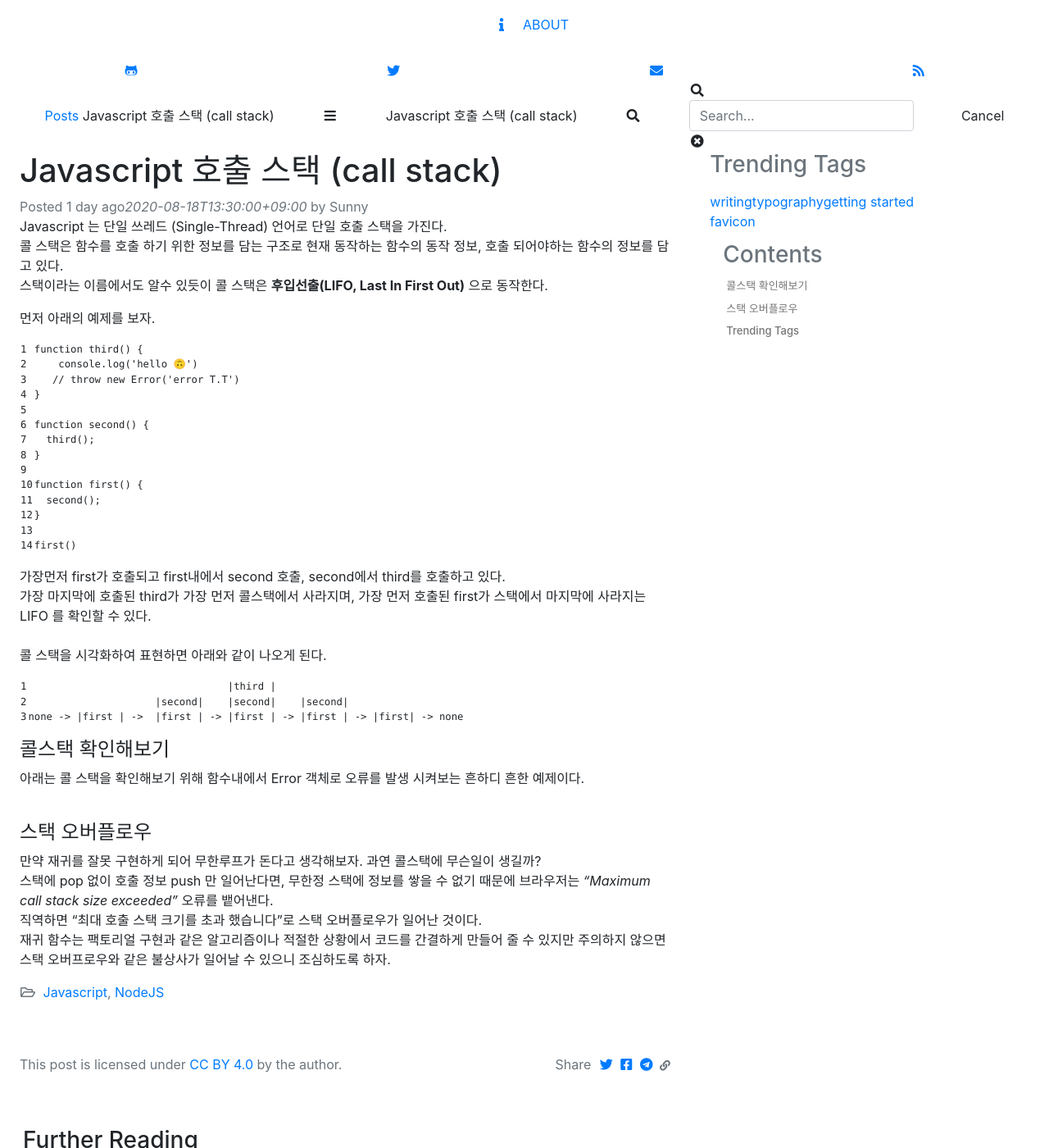
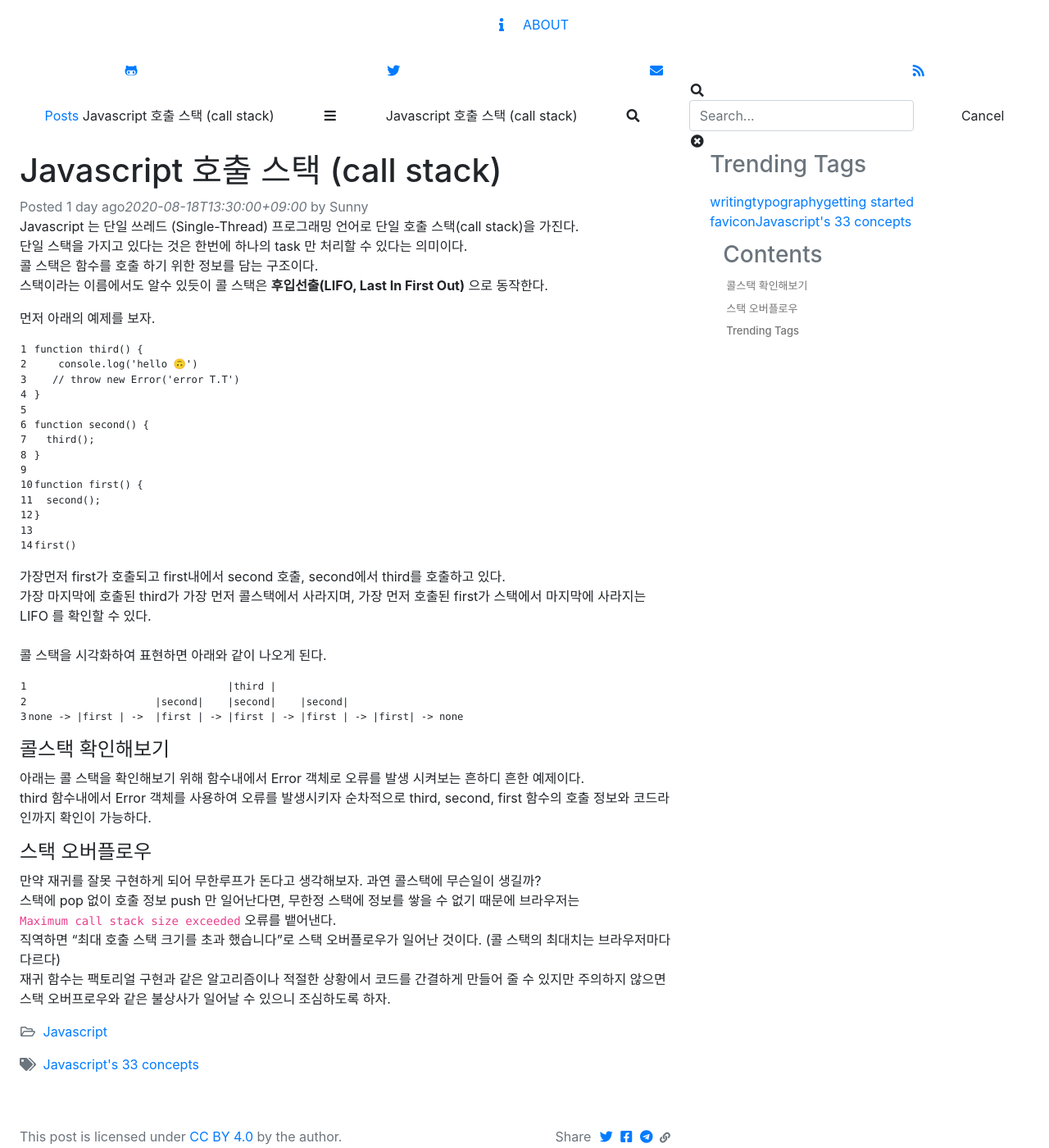
Before and after one commit to Sunny921/sunny4823.github.io, a Jekyll site: the page built from _posts/2020-08-18-callstack.markdown, in a window 1280 px wide and 1400 px high, scrolled down 514 px. Shown: the whole window at 82% size. Built offline with Jekyll 4.4.1, drawn with Linux system fonts in a browser that asks for light colours; nearby versions of some CDN libraries; comment, search, counter and statistics services are not loaded; some of the changed text lies outside the part shown.

Commit message:
[post] Javascript 콜스택 2차 수정

```diff
--- a/_posts/2020-08-18-callstack.markdown
+++ b/_posts/2020-08-18-callstack.markdown
@@ -2,11 +2,13 @@
 layout: post
 title:  "Javascript 호출 스택 (call stack)"
 date:   2020-08-18 10:00:00 +0530
-categories: Javascript NodeJS
+categories: [Javascript]
+tags: [Javascript's 33 concepts]
 comments: true
 ---
-Javascript 는 단일 쓰레드 (Single-Thread) 언어로 단일 호출 스택을 가진다.<br/>
-콜 스택은 함수를 호출 하기 위한 정보를 담는 구조로 현재 동작하는 함수의 동작 정보, 호출 되어야하는 함수의 정보를 담고 있다.<br/>
+Javascript 는 단일 쓰레드 (Single-Thread) 프로그래밍 언어로 단일 호출 스택(call stack)을 가진다.<br/>
+단일 스택을 가지고 있다는 것은 한번에 하나의 task 만 처리할 수 있다는 의미이다.<br/>
+콜 스택은 함수를 호출 하기 위한 정보를 담는 구조이다.<br/>
 스택이라는 이름에서도 알수 있듯이 콜 스택은 __후입선출(LIFO, Last In First Out)__ 으로 동작한다.<br/>
 
 먼저 아래의 예제를 보자.<br/>
@@ -39,11 +41,13 @@
 
 #### 콜스택 확인해보기
 아래는 콜 스택을 확인해보기 위해 함수내에서 Error 객체로 오류를 발생 시켜보는 흔하디 흔한 예제이다.<br/>
+third 함수내에서 Error 객체를 사용하여 오류를 발생시키자 순차적으로 third, second, first 함수의 호출 정보와 코드라인까지 확인이 가능하다.
 ![오류발생 스택 트레이스](/assets/post/0818-callstack-01.png)
 
 
 #### 스택 오버플로우
 만약 재귀를 잘못 구현하게 되어 무한루프가 돈다고 생각해보자. 과연 콜스택에 무슨일이 생길까?<br/>
-스택에 pop 없이 호출 정보 push 만 일어난다면, 무한정 스택에 정보를 쌓을 수 없기 때문에 브라우저는 *"Maximum call stack size exceeded"* 오류를 뱉어낸다.<br/>
-직역하면 "최대 호출 스택 크기를 초과 했습니다"로 스택 오버플로우가 일어난 것이다.<br/>
+스택에 pop 없이 호출 정보 push 만 일어난다면, 무한정 스택에 정보를 쌓을 수 없기 때문에 브라우저는 <br/>
+`Maximum call stack size exceeded` 오류를 뱉어낸다.<br/>
+직역하면 "최대 호출 스택 크기를 초과 했습니다"로 스택 오버플로우가 일어난 것이다. (콜 스택의 최대치는 브라우저마다 다르다)<br/>
 재귀 함수는 팩토리얼 구현과 같은 알고리즘이나 적절한 상황에서 코드를 간결하게 만들어 줄 수 있지만 주의하지 않으면 스택 오버프로우와 같은 불상사가 일어날 수 있으니 조심하도록 하자.<br/>
```
